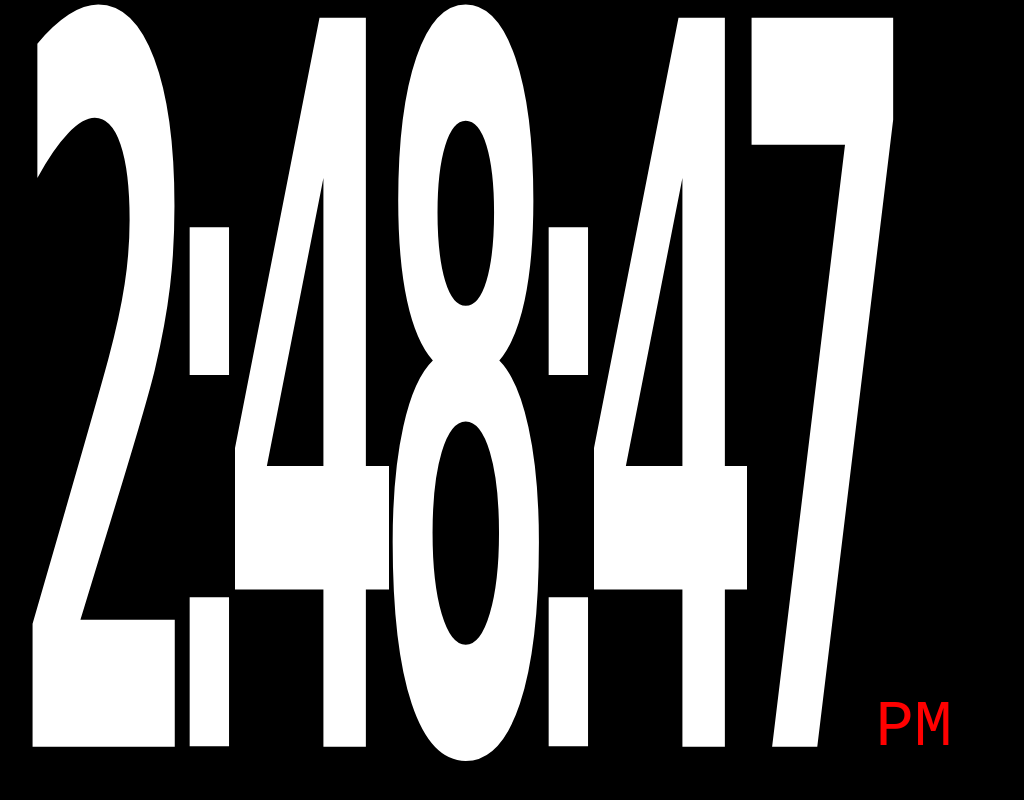
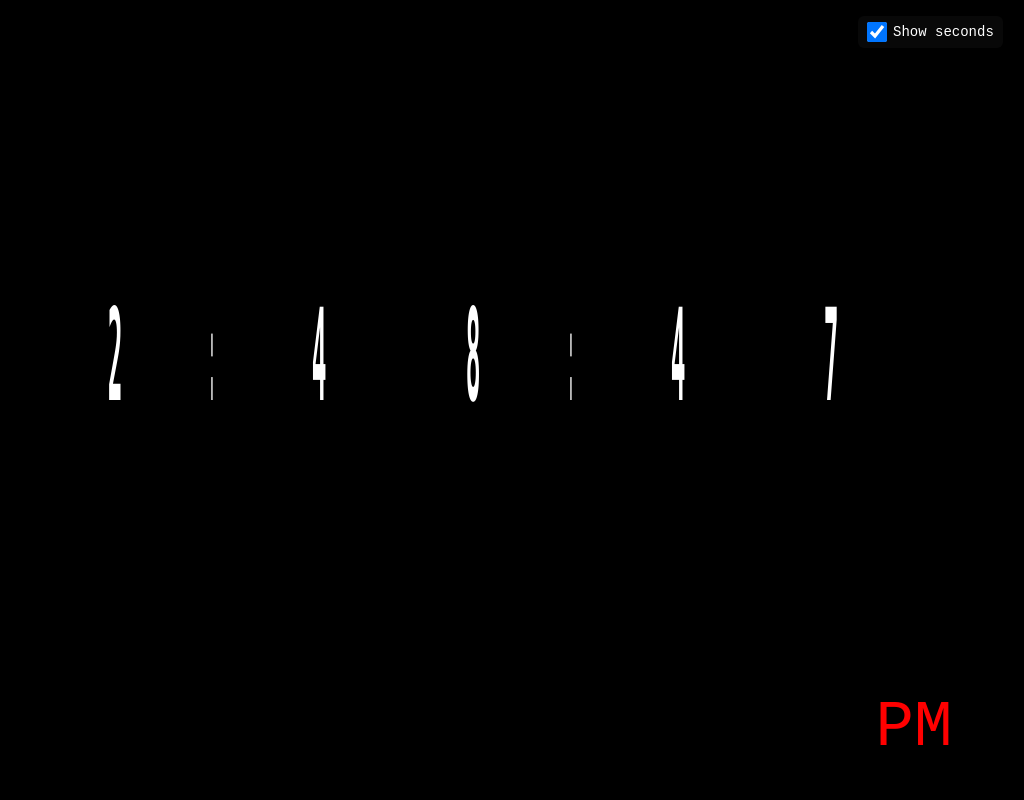
Before and after one commit to stevenkussmaul/clocksec, a plain HTML site: page index.html in a window 1280 px wide. Shown: the whole page, without its empty margins (251-1275 px from the left). Drawn offline with Linux system fonts and the light colour scheme.

Commit message:
added seconds toggle

```diff
--- a/index.html
+++ b/index.html
@@ -62,23 +62,33 @@
             display: block;
         }
 
-        .digit {
-            text-anchor: middle;
-            dominant-baseline: central;
-            transform-box: fill-box;
-            transform-origin: 50% 50%;
-            font-size: 125px; /* keep height within 100 viewBox units */
-            transform: scaleX(1.6); /* widen without affecting height */
+        /* container for the minutes->seconds block so we can hide/show it easily */
+        .seconds-block {
+            display: inline-flex;
+            align-items: center;
+            gap: 0;
         }
 
-        .colon {
-            font-weight: normal;
-            text-anchor: middle;
-            dominant-baseline: central;
-            transform-box: fill-box;
-            transform-origin: 50% 50%;
-            font-size: 125px; /* keep height within 100 viewBox units */
-            transform: scaleX(5); /* widen without affecting height */
+        /* simple settings toggle */
+        .settings-toggle {
+            position: fixed;
+            top: 2vh;
+            right: 2vw;
+            color: #ffffff;
+            font-family: monospace;
+            z-index: 9999;
+            display: flex;
+            align-items: center;
+            gap: 0.5rem;
+            background: rgba(255,255,255,0.03);
+            padding: 0.4rem 0.6rem;
+            border-radius: 6px;
+            backdrop-filter: blur(4px);
+        }
+
+        .settings-toggle input {
+            width: 1.2rem;
+            height: 1.2rem;
         }
 
         .pm-indicator {
@@ -142,6 +152,8 @@
             </svg>
         </span>
 
+        <!-- Minutes+seconds block (toggleable) -->
+        <span class="seconds-block">
             <!-- Colon between minutes and seconds -->
             <span class="colon-span">
                 <svg class="colon-svg" viewBox="0 0 100 100" preserveAspectRatio="none">
@@ -162,7 +174,17 @@
                     <text class="digit" id="second-ones" x="50" y="50">6</text>
                 </svg>
             </span>
+        </span>
     </div>
+
+    <!-- simple toggle to show/hide seconds -->
+    <div class="settings-toggle" title="Toggle seconds display">
+        <label for="toggle-seconds" style="display:inline-flex;align-items:center;gap:.4rem;color:#fff;">
+            <input type="checkbox" id="toggle-seconds" />
+            <span style="font-size:14px;">Show seconds</span>
+        </label>
+    </div>
+
     <div class="pm-indicator" id="pm-indicator">
         <svg width="100%" height="100%" viewBox="0 0 100 100">
             <text class="pm-text" x="50" y="50">PM</text>
@@ -217,9 +239,28 @@
             }
         }
 
+        function applyShowSeconds(show) {
+            const secondsBlock = document.querySelector('.seconds-block');
+            const toggle = document.getElementById('toggle-seconds');
+            if (secondsBlock) secondsBlock.style.display = show ? 'inline-flex' : 'none';
+            if (toggle) toggle.checked = !!show;
+            try { localStorage.setItem('showSeconds', show ? '1' : '0'); } catch (e) { /* ignore */ }
+        }
+
         // Start the clock and update every second
         updateClock();
         setInterval(updateClock, 1000);
+
+        // Initialize seconds toggle from localStorage
+        (function initSecondsToggle(){
+            const stored = (function(){ try { return localStorage.getItem('showSeconds'); } catch(e){ return null; }})();
+            const show = stored === null ? true : stored === '1';
+            const toggle = document.getElementById('toggle-seconds');
+            if (toggle) {
+                toggle.addEventListener('change', (e) => applyShowSeconds(e.target.checked));
+            }
+            applyShowSeconds(show);
+        })();
     </script>
 </body>
 </html>
```
Lines whose indentation alone changed are shown as unchanged.
